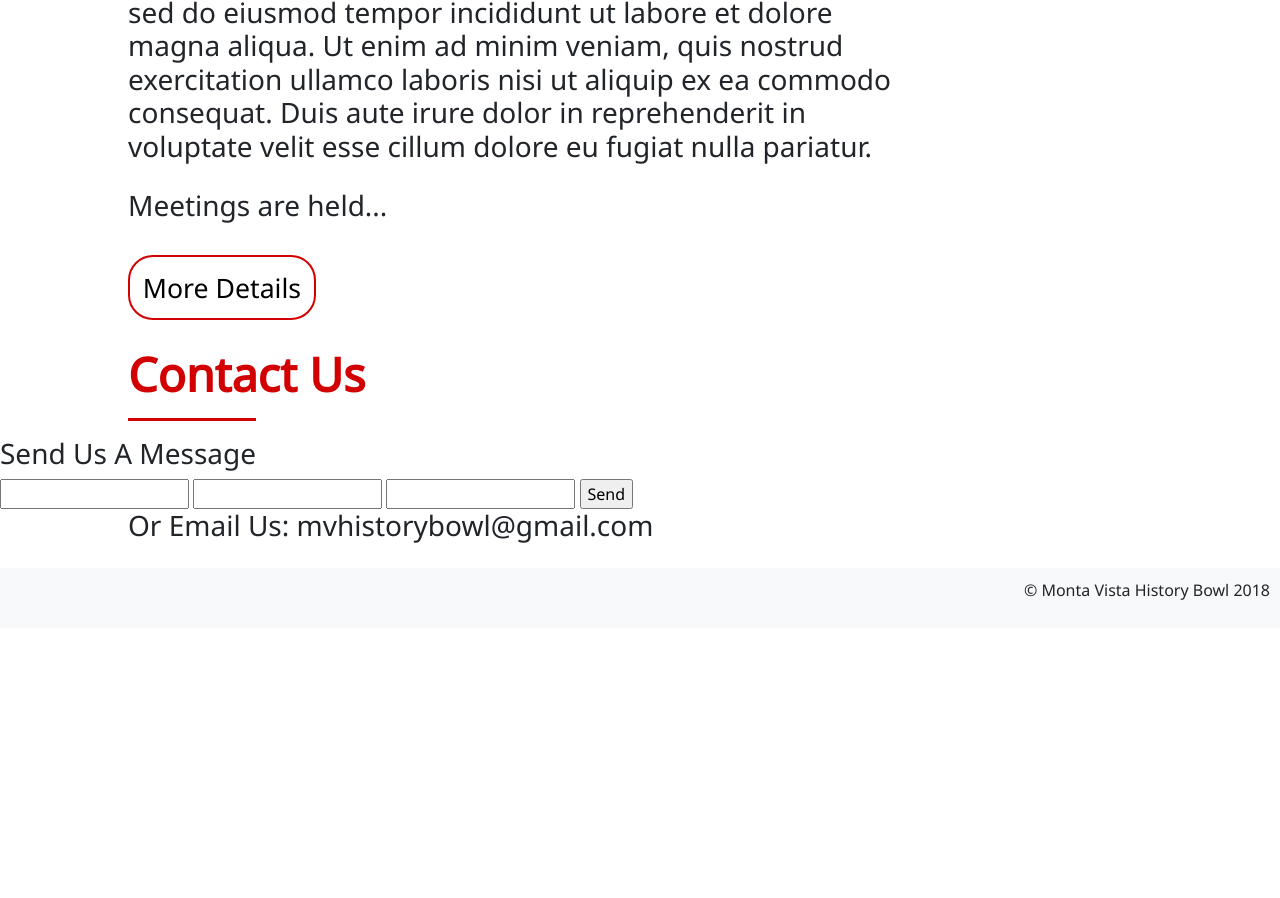
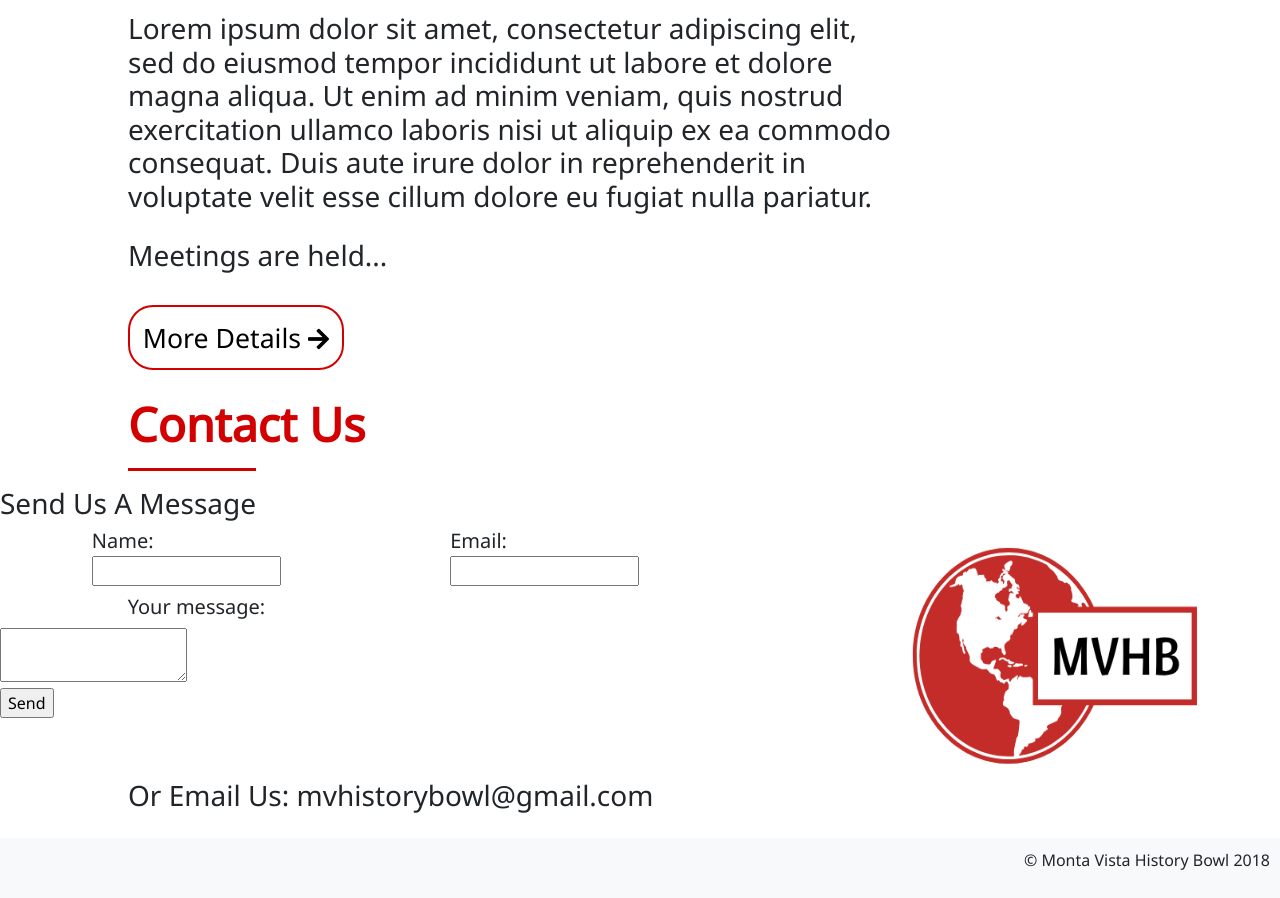
Before and after one commit to mvhistorybowl/mvhistorybowl.github.io, a plain HTML site: page index.html in a window 1280 px wide. Shown: the part 901-1799 px from the top of the page. Before the commit the page ends 1529 px from the top, so only its background shows below. Drawn offline with nearby package versions, Linux system fonts and the light colour scheme.

Commit message:
Update index.html

```diff
--- a/index.html
+++ b/index.html
@@ -5,7 +5,7 @@
 	<!-- Required meta tags -->
     <meta charset="utf-8">
     <meta name="viewport" content="width=device-width, initial-scale=1, shrink-to-fit=no">
-
+<link rel="shortcut icon" type="image/x-icon" href="logoico.png" />
     <!-- Bootstrap CSS -->
     <link rel="stylesheet" href="https://stackpath.bootstrapcdn.com/bootstrap/4.1.3/css/bootstrap.min.css" integrity="sha384-MCw98/SFnGE8fJT3GXwEOngsV7Zt27NXFoaoApmYm81iuXoPkFOJwJ8ERdknLPMO" crossorigin="anonymous">
 <link href="https://fonts.googleapis.com/css?family=Noto+Sans" rel="stylesheet">	<link rel="stylesheet" type="text/css" href="style.css">
@@ -38,7 +38,7 @@
         <a class="nav-link" href="team.html">Team</a>
       </li>
       <li class="nav-item">
-        <a class="nav-link" href="">Contact Us</a>
+        <a class="nav-link" href="contact.html">Contact Us</a>
       </li>
     </ul>
 
@@ -52,26 +52,36 @@
   <h4 id = "learnmore" class = "hidden">Learn More</h4>
   <div id = arrowdown class = "hidden"><i class="fas fa-arrow-down"></i></div>
 </div>
-<div style = "height: 550px; width: 100%;"></div>
+<div style = "height: 600px; width: 100%;"></div>
 
   <div width = "100%" height = "100%">
       <h1 id = "who" class = "hidden"> <strong>What is MV History Bowl?</strong></h1>
       <hr id = "hrone" class = "hidden">
        <h3 id = "info" class = "hidden"> Lorem ipsum dolor sit amet, consectetur adipiscing elit, sed do eiusmod tempor incididunt ut labore et dolore magna aliqua. Ut enim ad minim veniam, quis nostrud exercitation ullamco laboris nisi ut aliquip ex ea commodo consequat. Duis aute irure dolor in reprehenderit in voluptate velit esse cillum dolore eu fugiat nulla pariatur. </h3>
         <h3 id = "meetings" class = "hidden"> Meetings are held...</h3>
-        <a id = "details" class = "hidden" href = "information.html"> More Details</a>
+        <a id = "details" class = "hidden" href = "information.html"> More Details <i  style = "font-size: 18pt;"class = "fas fa-arrow-right"></i></a>
         <h1 id = "contact" class = "hidden"> <strong>Contact Us</strong></h1>
         <hr id = "hrtwo" class = "hidden">
-        <h3>Send Us A Message</h3>
-        <form action="https://formspree.io/mvhistorybowl@gmail.com"
+        <h3 id = "send" class = "hidden">Send Us A Message</h3>
+        <form style = "width: 70%; float:left;" action="https://formspree.io/mvhistorybowl@gmail.com"
       method="POST">
 
+            <div style = "overflow: hidden; margin: 0 0 1% 0; ">
+              <div style = "float: left; margin-left: 10.25%; width: 40%;">
+                <h5 class = "hidden formtext" style="margin-bottom: 1%">Name:</h5>
+                <input type = "text" name = "name" id = "name" class = "hidden">
+               </div>
 
-          <input type = "text" name = "name" id = "name" class = "hidden">
-          <input type = "text" name = "_replyto" id = "emailaddress" class = "hidden">
-          <input type = "text" name = "message" id = "message" class = "hidden" >
-          <input type="submit" value="Send">
+               <div style = "float: left; width: 40%;">
+                 <h5 class = "hidden formtext" style="margin-bottom: 1%">Email:</h5>
+                <input type = "text" name = "_replyto" id = "emailaddress" class = "hidden">
+              </div>
+            </div>
+                 <h5 class = "hidden formtext" style = "margin: 0 0 1% 14.25%">Your message:</h5>
+                <textarea name = "message" id = "message" class = "hidden" > </textarea><br>
+                <input  id = "submit" type="submit" value="Send" class = "hidden">
         </form>
+        <img width="25%" height = "250px" src = "logo.png">
           <h3 id = "email" class = "hidden"> Or Email Us: mvhistorybowl@gmail.com </h3>
   </div>
 
```
